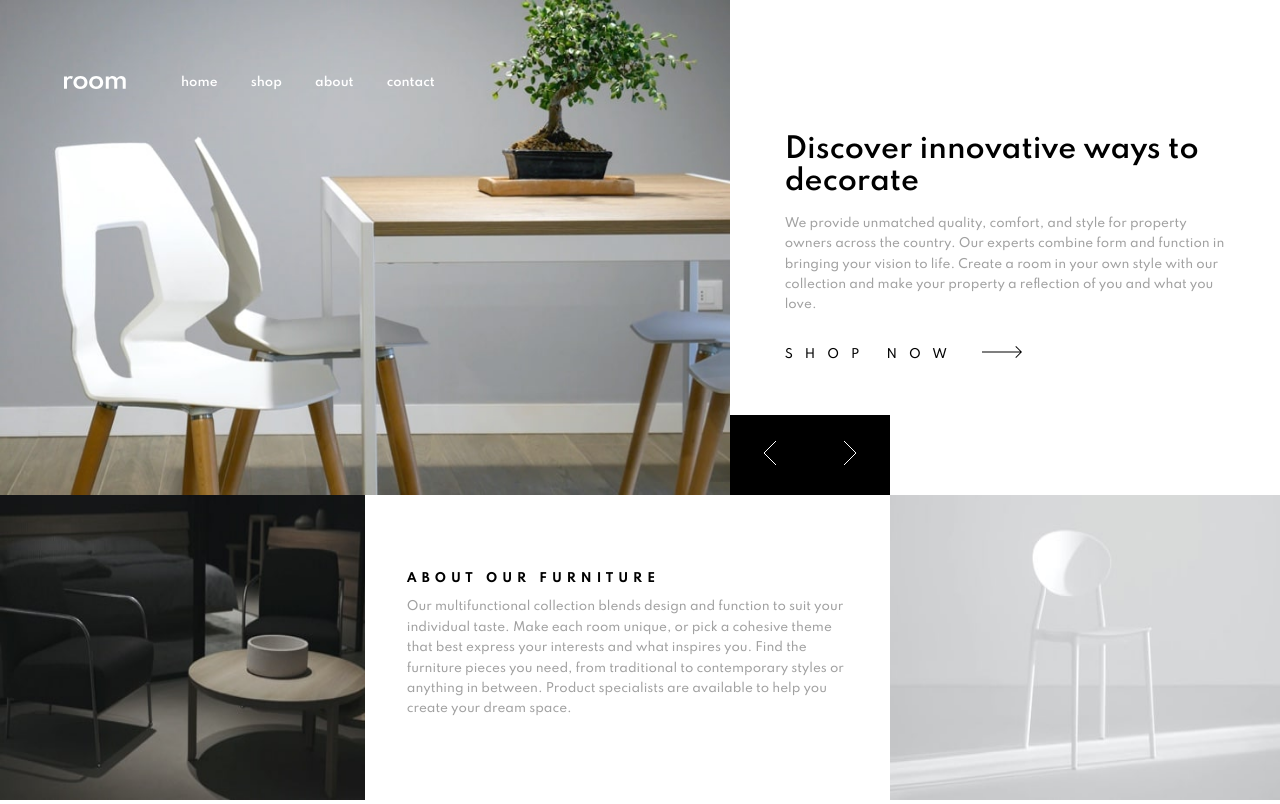
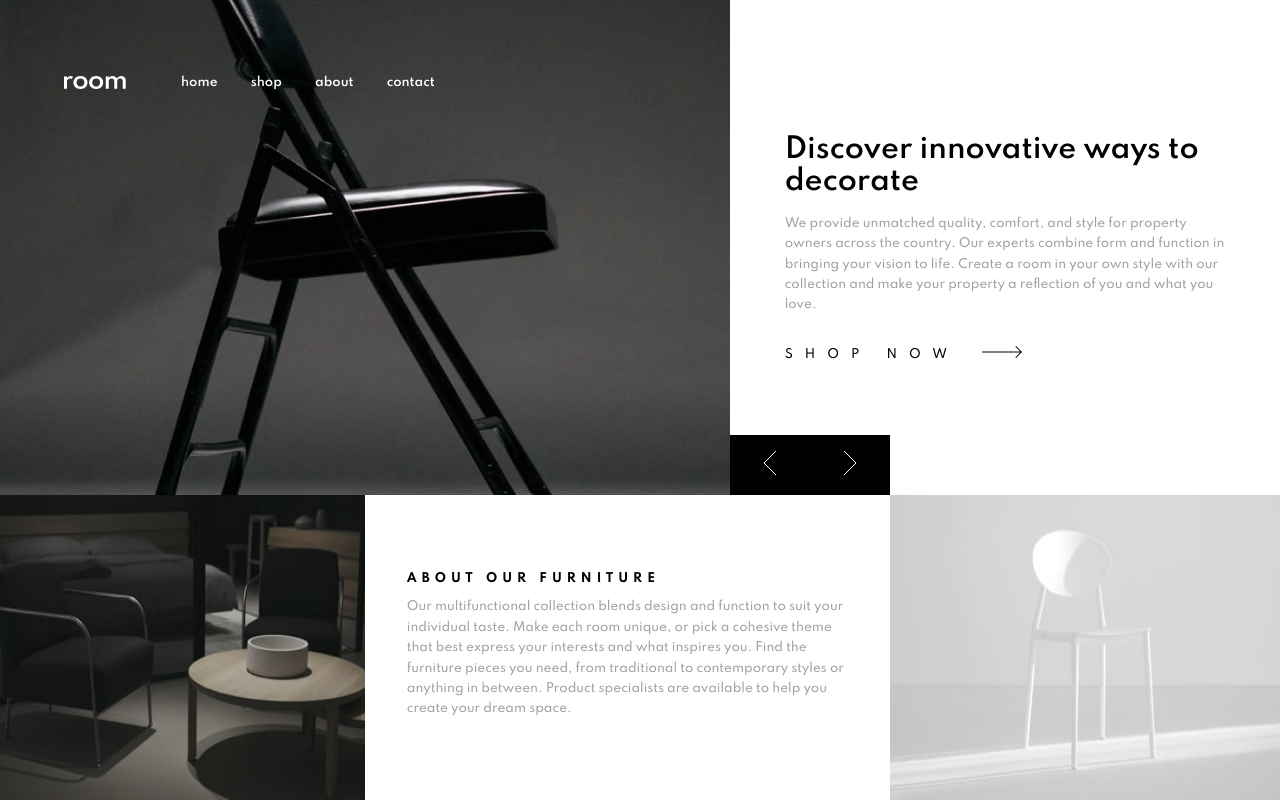
Before and after one commit to Kasia-Sikora/FA-room-homepage, a plain HTML site: page src/index.html in a window 1280 px wide. Both pictures are taken after a click on the button 769 px from the left and 455 px from the top of the page. Drawn offline with Linux system fonts and the light colour scheme.

Commit message:
Add JS button controller and slideshowController

```diff
--- a/src/index.html
+++ b/src/index.html
@@ -8,7 +8,7 @@
     <link rel="preconnect" href="https://fonts.gstatic.com">
     <link href="https://fonts.googleapis.com/css2?family=Spartan:wght@500;600;700&display=swap" rel="stylesheet">
     <link rel="stylesheet" type="text/css" href="static/css/main.css">
-    <script rel="script" type="text/javascript" src="static/js/main.js" defer></script>
+    <script type="module" src="static/js/main.js" defer></script>
     <title>Frontend Mentor | Room homepage</title>
 
 </head>
@@ -29,9 +29,19 @@
     </nav>
 
     <section class="main-section">
-        <div class="slide-pictures">
-            <img src="static/images/desktop-image-hero-1.jpg" alt="slide-picture">
-            <img src="static/images/mobile-image-hero-1.jpg" alt="slide-picture-mobile">
+        <div class="slideshow-container">
+            <div class="slide-pictures">
+                <img src="static/images/desktop-image-hero-1.jpg" alt="slide-picture">
+                <img src="static/images/mobile-image-hero-1.jpg" alt="slide-picture-mobile">
+            </div>
+            <div class="slide-pictures">
+                <img src="static/images/desktop-image-hero-2.jpg" alt="slide-picture">
+                <img src="static/images/mobile-image-hero-2.jpg" alt="slide-picture-mobile">
+            </div>
+            <div class="slide-pictures">
+                <img src="static/images/desktop-image-hero-3.jpg" alt="slide-picture">
+                <img src="static/images/mobile-image-hero-3.jpg" alt="slide-picture-mobile">
+            </div>
         </div>
         <div class="buttons">
             <button class="arrow"><img src="static/images/icon-angle-left.svg" alt="left-arrow"></button>
--- a/src/static/css/main.scss
+++ b/src/static/css/main.scss
@@ -103,13 +103,19 @@ nav {
   grid-area: main-picture;
   position: relative;
 
-  .slide-pictures {
+
+  .slideshow-container {
     width: 100%;
     height: 100%;
 
+    .slide-pictures{
+      width: 100%;
+      height: 100%;
+
+    }
     img {
-      width: inherit;
-      height: inherit;
+      width: 100%;
+      height: 100%;
     }
   }
 
@@ -125,11 +131,12 @@ nav {
       width: 60px;
       height: 60px;
 
-      img{
+      img {
         margin: 0 auto;
       }
     }
   }
+
 }
 
 .main-article {
@@ -158,6 +165,24 @@ nav {
       text-transform: uppercase;
       letter-spacing: $basicFontSize;
       margin-right: 20px;
+    }
+  }
+
+  .buttons {
+    position: absolute;
+    bottom: 0;
+    left: 0;
+    display: inherit;
+
+    button {
+      background-color: $black;
+      border: none;
+      width: 60px;
+      height: 60px;
+
+      img {
+        margin: 0 auto;
+      }
     }
   }
 }
@@ -205,7 +230,6 @@ nav {
     align-items: center;
     padding: 10%;
     width: 100%;
-    //padding: unset;
 
     img:nth-child(1) {
       display: none;
@@ -231,7 +255,6 @@ nav {
       display: none;
     }
   }
-
 }
 
 @media only screen and (min-width: 992px) {
@@ -257,20 +280,12 @@ nav {
   .main-article {
 
     .buttons {
-      position: absolute;
-      bottom: 0;
       left: 0;
       display: inherit;
 
       button {
-        background-color: $black;
-        border: none;
         width: 80px;
-        height: 80px;
-
-        img{
-          margin: 0 auto;
-        }
+        height: 60px;
       }
     }
   }
@@ -311,16 +326,6 @@ nav {
     }
   }
 
-  .main-section {
-    img:nth-child(1) {
-      display: block;
-    }
-
-    img:nth-child(2) {
-      display: none;
-    }
-  }
-
   .main-article {
 
     article {
@@ -332,14 +337,8 @@ nav {
     }
 
     .buttons {
-      position: absolute;
-      bottom: 0;
-      left: 0;
-      display: inherit;
 
       button {
-        background-color: $black;
-        border: none;
         width: 80px;
         height: 80px;
       }
--- /dev/null
+++ b/src/static/js/buttonController.js
@@ -0,0 +1,58 @@
+import {slideshowController} from "./slideshowController.js";
+
+export let buttonController = {
+    tablet: {},
+
+    mainSection: document.querySelector('.main-section'),
+
+    mainArticle: document.querySelector('.main-article'),
+
+    buttons: document.querySelector('.buttons'),
+
+    slidePictures: document.querySelectorAll('.slide-pictures'),
+
+    handleTabletDevice: function (tablet) {
+        if (tablet.matches) {
+            buttonController.mainArticle.appendChild(buttonController.buttons);
+            if (buttonController.mainSection.classList.contains('buttons')) {
+                buttonController.mainSection.removeChild(buttonController.buttons);
+            }
+        } else {
+            buttonController.mainSection.appendChild(buttonController.buttons);
+            if (buttonController.mainSection.classList.contains('buttons')) {
+                buttonController.mainArticle.removeChild(buttonController.buttons);
+            }
+        }
+    },
+
+    addListener: function (buttons) {
+        buttons.firstElementChild.addEventListener('click', () => {
+            slideshowController.moveSlides(this.getActiveSlide(), -1);
+        })
+        buttons.lastElementChild.addEventListener('click', () => {
+            slideshowController.moveSlides(this.getActiveSlide(), 1);
+        })
+    },
+
+    getActiveSlide: function () {
+        for (let i = 0; i < this.slidePictures.length; i++) {
+            if (this.slidePictures[i].style.display === 'block') {
+                return i;
+            }
+        }
+    },
+
+    setDisplay: function (slidePictures) {
+        slidePictures[0].style.display = 'block';
+        slidePictures[1].style.display = 'none';
+        slidePictures[2].style.display = 'none';
+    },
+
+    init: function () {
+        this.setDisplay(this.slidePictures);
+        this.tablet = window.matchMedia('((min-width: 992px');
+        this.handleTabletDevice(this.tablet);
+        this.tablet.addEventListener('change', this.handleTabletDevice);
+        this.addListener(this.buttons);
+    },
+}
--- a/src/static/js/main.js
+++ b/src/static/js/main.js
@@ -1,23 +1,7 @@
-const tablet = window.matchMedia('((min-width: 992px');
+import {buttonController} from "./buttonController.js";
 
-let mainSection = document.querySelector('.main-section');
-
-let mainArticle = document.querySelector('.main-article');
-
-let buttons = document.getElementsByClassName('buttons')[0];
-
-function handleTabletDevice(tablet){
-    if(tablet.matches){
-        mainSection.removeChild(buttons);
-        mainArticle.appendChild(buttons);
-    }else{
-        mainSection.appendChild(buttons);
-        mainArticle.removeChild(buttons);
-    }
+function onLoad() {
+    buttonController.init();
 }
 
-
-tablet.addEventListener('change', handleTabletDevice);
-
-
-handleTabletDevice(tablet);
+onLoad();
--- /dev/null
+++ b/src/static/js/slideshowController.js
@@ -0,0 +1,24 @@
+export let slideshowController = {
+
+    slides: document.querySelectorAll('.slide-pictures'),
+
+    moveSlides: function (numberOfSlide = 0, direction) {
+        let nextSlide = numberOfSlide + direction;
+        let number = this.getNumberOfSlide(nextSlide);
+
+        for (let i = 0; i < this.slides.length; i++) {
+            i === number ? this.slides[i].style.display = 'block' : this.slides[i].style.display = 'none'
+        }
+    },
+
+    getNumberOfSlide(number){
+        switch (number){
+            case -1:
+                return 2;
+            case 3:
+                return 0;
+            default:
+                return number;
+        }
+    }
+}
```
Also changed, not shown: src/static/css/main.css, 1 other file.
